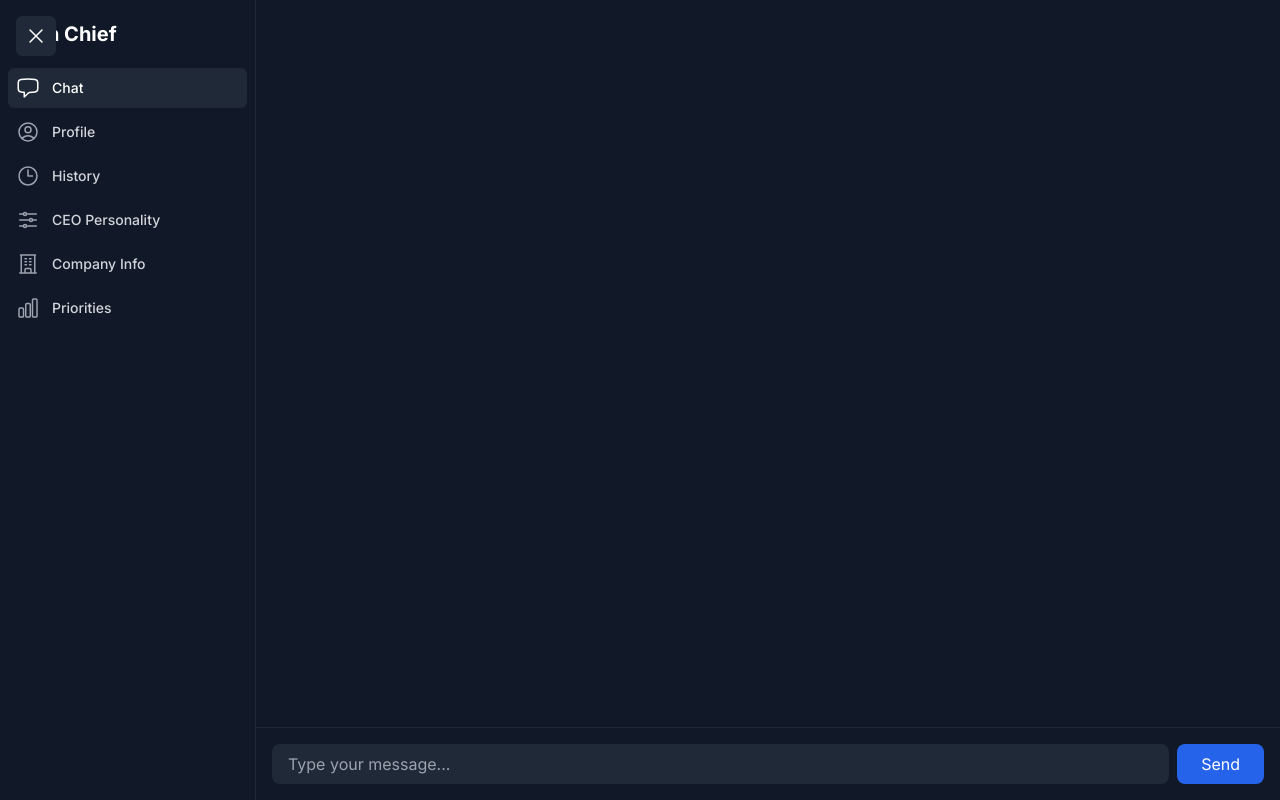
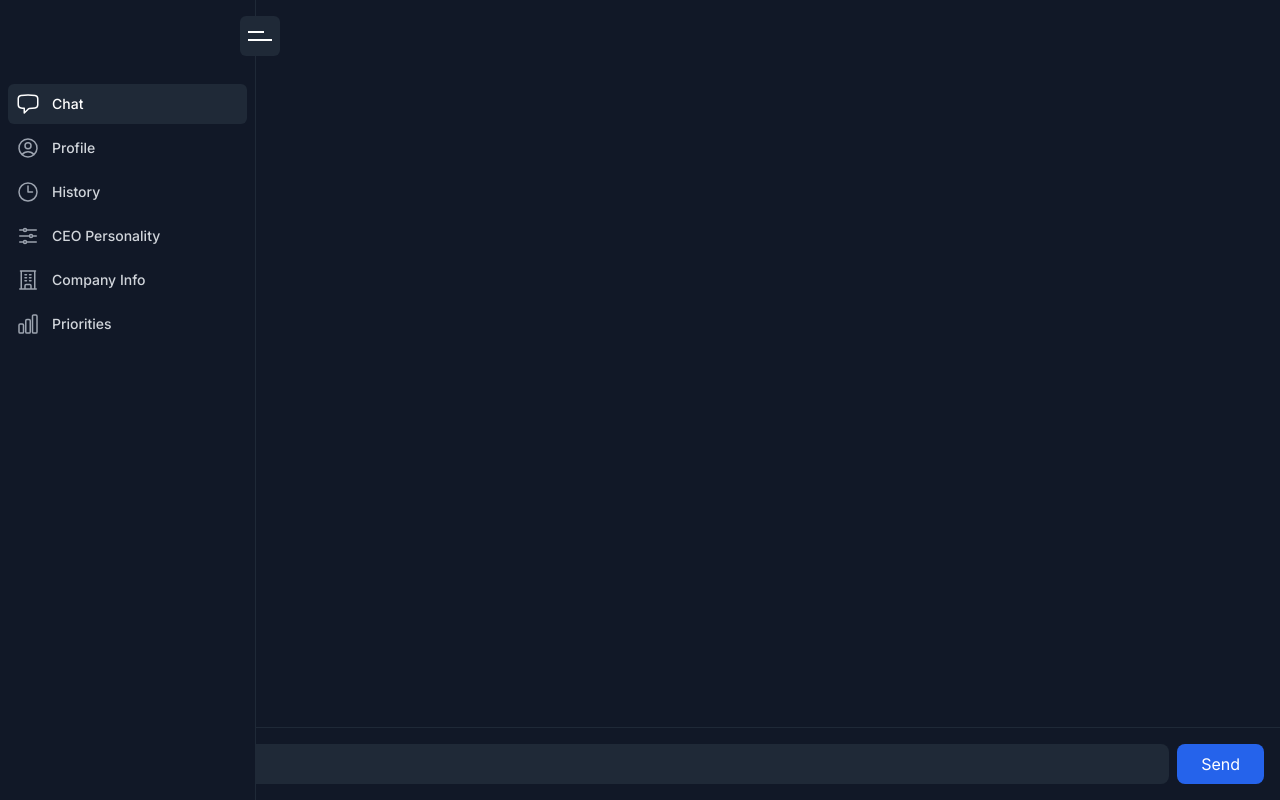
Before and after one commit to bdecrem/ai-in-chief, a Next.js app: page /chat in a window 1280 px wide. Built offline with nearby package versions, Linux system fonts and the light colour scheme.

Commit message:
Update sidebar with proper toggle behavior, animations, and mobile responsiveness

```diff
--- a/src/components/Sidebar.tsx
+++ b/src/components/Sidebar.tsx
@@ -9,8 +9,6 @@ import {
   AdjustmentsHorizontalIcon,
   BuildingOfficeIcon,
   ChartBarIcon,
-  Bars3Icon,
-  XMarkIcon
 } from '@heroicons/react/24/outline';
 import { useState, useEffect } from 'react';
 
@@ -25,15 +23,14 @@ const navigation = [
 
 export default function Sidebar() {
   const pathname = usePathname();
-  const [isOpen, setIsOpen] = useState(false);
+  const [isOpen, setIsOpen] = useState(true);
   const [isMobile, setIsMobile] = useState(false);
 
   useEffect(() => {
     const checkMobile = () => {
-      setIsMobile(window.innerWidth < 768);
-      if (window.innerWidth >= 768) {
-        setIsOpen(true);
-      }
+      const isMobileView = window.innerWidth < 768;
+      setIsMobile(isMobileView);
+      setIsOpen(!isMobileView); // Open by default on desktop, closed on mobile
     };
 
     checkMobile();
@@ -46,26 +43,28 @@ export default function Sidebar() {
       {/* Toggle Button */}
       <button
         onClick={() => setIsOpen(!isOpen)}
-        className="fixed top-4 left-4 z-50 p-2 rounded-md bg-gray-800 text-white hover:bg-gray-700 focus:outline-none focus:ring-2 focus:ring-blue-500"
+        className={`fixed top-4 left-4 z-50 p-2 rounded-md bg-gray-800 hover:bg-gray-700 transition-colors duration-200 ${
+          isOpen ? 'md:left-60' : 'left-4'
+        }`}
       >
-        {isOpen ? (
-          <XMarkIcon className="h-6 w-6" />
-        ) : (
-          <Bars3Icon className="h-6 w-6" />
-        )}
+        <div className="w-6 h-6 flex flex-col justify-center space-y-1.5">
+          <div className={`h-0.5 bg-white transition-all duration-300 ${
+            isOpen ? 'w-4' : 'w-6'
+          }`} />
+          <div className={`h-0.5 bg-white transition-all duration-300 ${
+            isOpen ? 'w-6' : 'w-4'
+          }`} />
+        </div>
       </button>
 
       {/* Sidebar */}
       <div
-        className={`fixed inset-y-0 left-0 z-40 w-64 transform transition-transform duration-200 ease-in-out ${
+        className={`fixed inset-y-0 left-0 z-40 w-64 transform transition-transform duration-300 ease-in-out ${
           isOpen ? 'translate-x-0' : '-translate-x-full'
-        } md:relative md:translate-x-0`}
+        }`}
       >
         <div className="flex h-full flex-col border-r border-gray-800 bg-gray-900">
-          <div className="flex flex-1 flex-col overflow-y-auto pt-5 pb-4">
-            <div className="flex flex-shrink-0 items-center px-4">
-              <h1 className="text-xl font-bold text-white">AI In Chief</h1>
-            </div>
+          <div className="flex flex-1 flex-col overflow-y-auto pt-16 pb-4">
             <nav className="mt-5 flex-1 space-y-1 px-2">
               {navigation.map((item) => {
                 const isActive = pathname === item.href;
@@ -98,7 +97,7 @@ export default function Sidebar() {
       {/* Overlay for mobile */}
       {isOpen && isMobile && (
         <div
-          className="fixed inset-0 z-30 bg-black bg-opacity-50"
+          className="fixed inset-0 z-30 bg-black bg-opacity-50 transition-opacity duration-300"
           onClick={() => setIsOpen(false)}
         />
       )}
```
